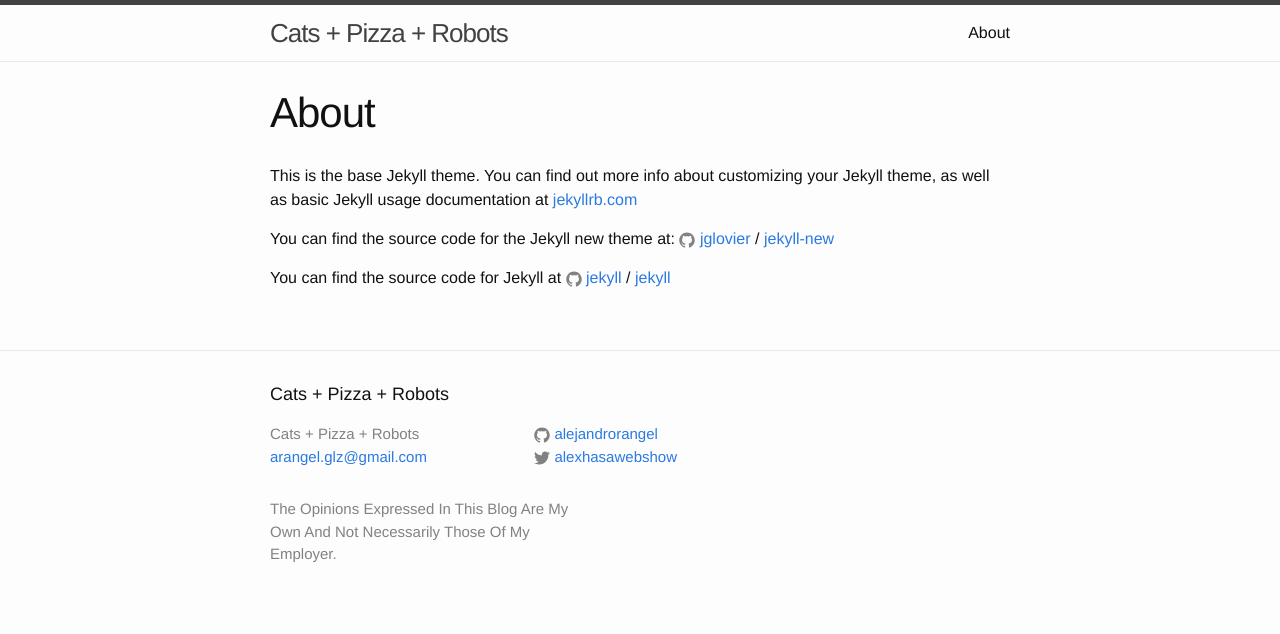
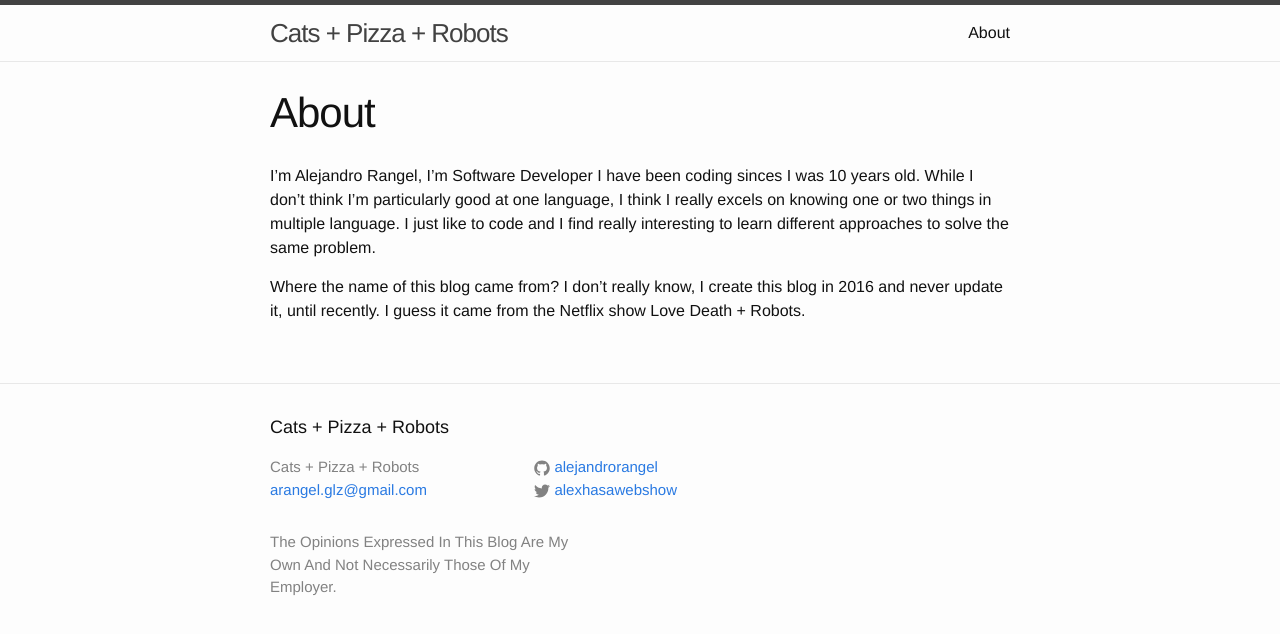
Before and after one commit to alejandrorangel/alejandrorangel.github.io, a Jekyll site: the page built from about.md, in a window 1280 px wide. Shown: the top 634 px of the page. Built offline with Jekyll 4.4.1, drawn with Linux system fonts in a browser that asks for light colours.

Commit message:
update about

```diff
--- a/about.md
+++ b/about.md
@@ -4,12 +4,10 @@
 permalink: /about/
 ---
 
-This is the base Jekyll theme. You can find out more info about customizing your Jekyll theme, as well as basic Jekyll usage documentation at [jekyllrb.com](http://jekyllrb.com/)
+I'm Alejandro Rangel, I'm Software Developer I have been coding sinces I was 10 years old.
+While I don't think I'm particularly good at one language, I think I really excels on knowing
+one or two things in multiple language. I just like to code and I find really interesting to
+learn different approaches to solve the same problem.
 
-You can find the source code for the Jekyll new theme at:
-{% include icon-github.html username="jglovier" %} /
-[jekyll-new](https://github.com/jglovier/jekyll-new)
-
-You can find the source code for Jekyll at
-{% include icon-github.html username="jekyll" %} /
-[jekyll](https://github.com/jekyll/jekyll)
+Where the name of this blog came from? I don't really know, I create this blog in 2016 and never
+update it, until recently. I guess it came from the Netflix show Love Death + Robots.
```
